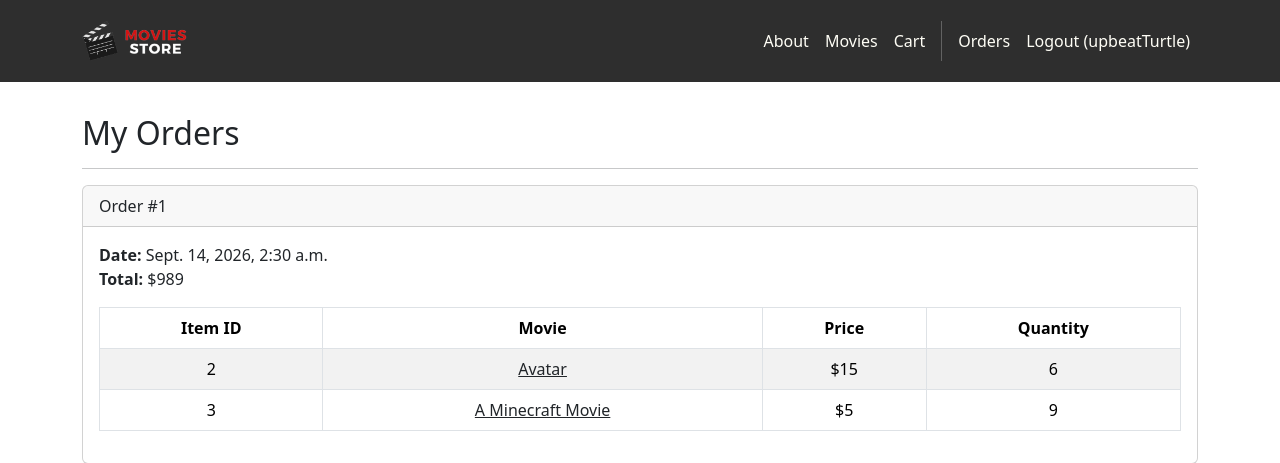
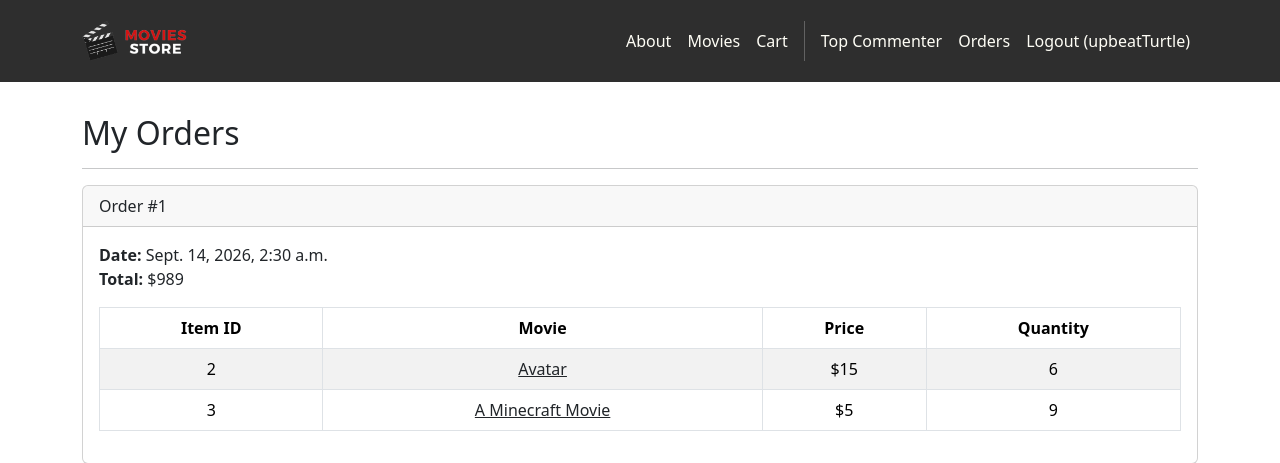
Before and after one commit to UpbeatTurtle/moviesstore, a Django app: page /cart/orders/ in a window 1280 px wide. Shown: the top 463 px of the page. Run offline with Django 5.2, Linux system fonts and the light colour scheme; a user stored in the database is signed in; data comes from the database, SQL or seed files in the repository; some libraries are stand-ins or nearby versions.

Commit message:
Add navbar link to top-commenter page

```diff
--- a/moviesstore/templates/base.html
+++ b/moviesstore/templates/base.html
@@ -47,6 +47,11 @@
               href="{% url 'cart.index' %}">Cart</a>
             <div class="vr bg-white mx-2 d-none d-lg-block"></div>
             {% if user.is_authenticated %}
+              {% if user.is_staff %}
+              <a class="nav-link"
+                href="{% url 'movies.top_commenter' %}">Top Commenter
+              </a>
+              {% endif %}
             <a class="nav-link"
               href="{% url 'accounts.orders' %}">Orders
             </a>
```
